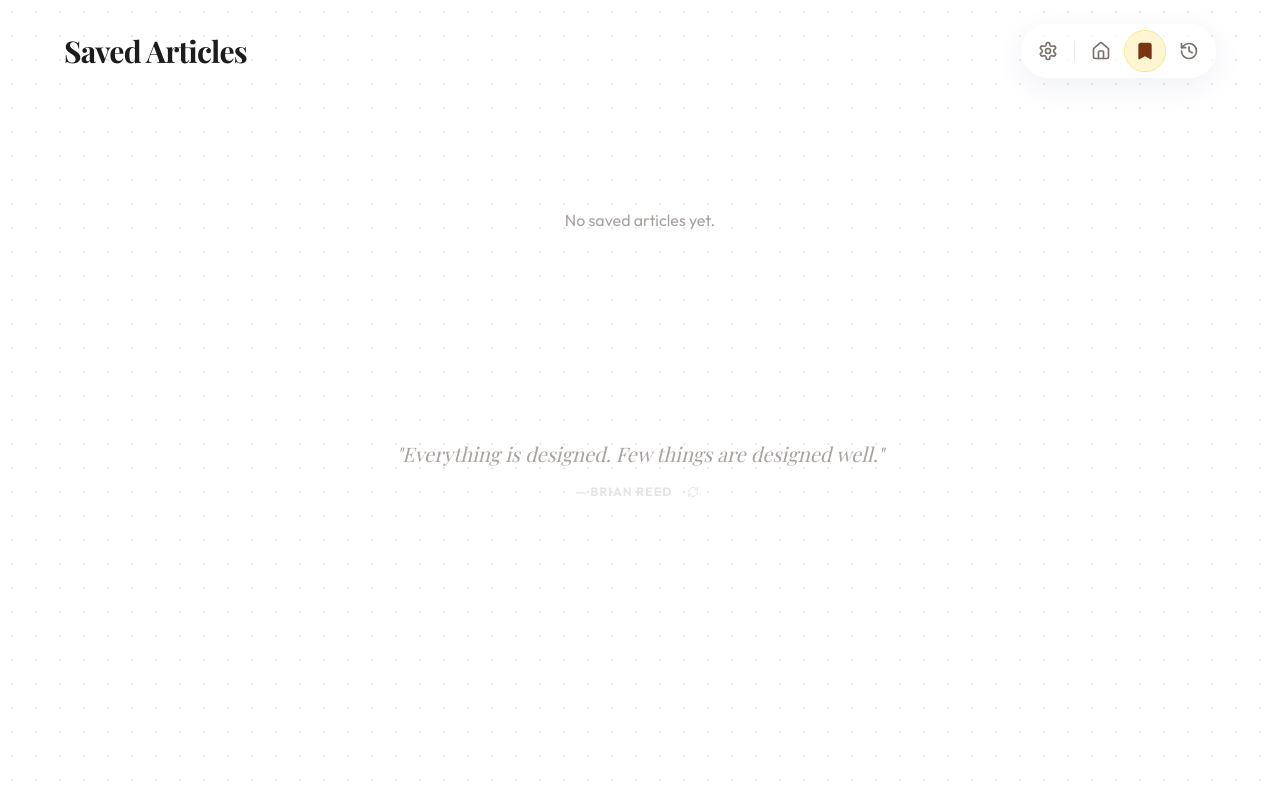
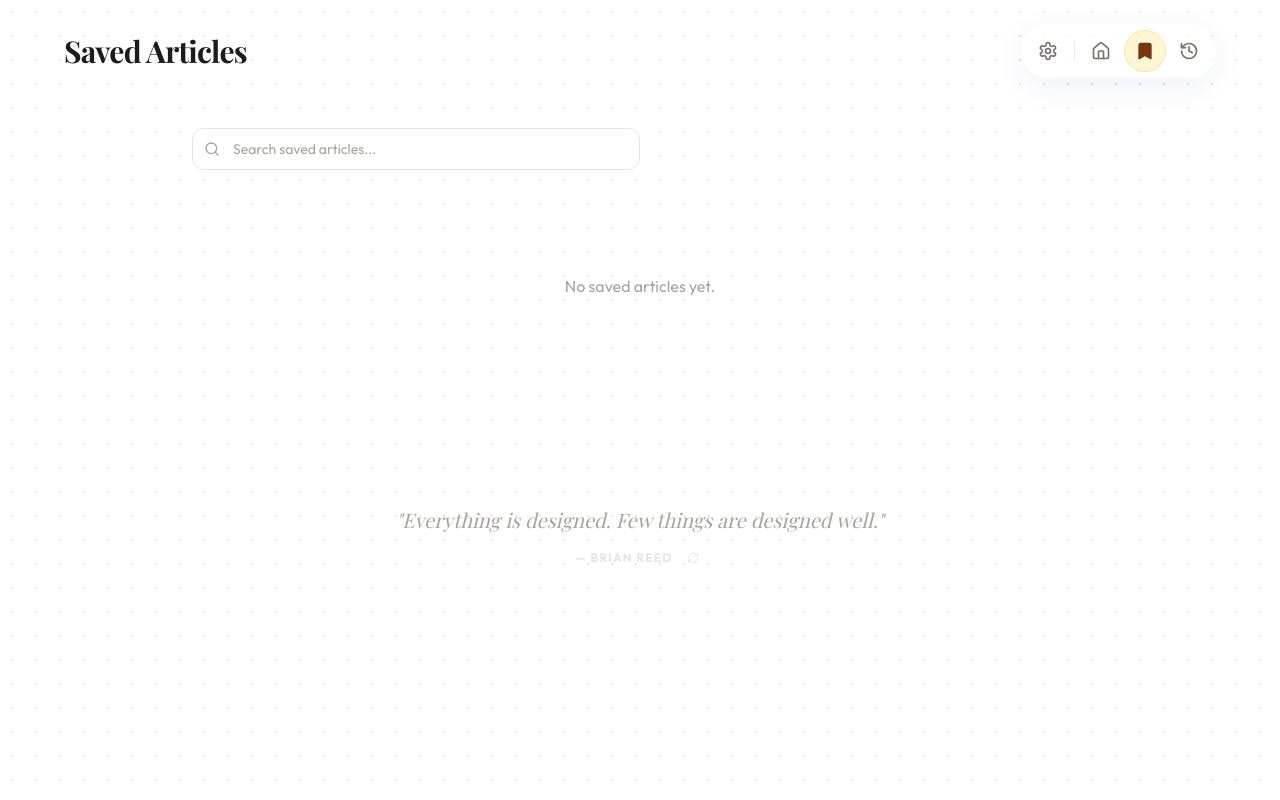
Before and after one commit to Satyamsnaik/Design-Digest, a React (Vite) app: page / in a window 1280 px wide. Both pictures are taken after a click on the button 1145 px from the left and 51 px from the top of the page. Built offline with nearby package versions, Linux system fonts and the light colour scheme.

Commit message:
fix: Improve API key handling and error messages
Refactor Gemini API key retrieval to prioritize session storage, providing a more flexible user experience. Update error messages to be more informative for API key configuration issues.

```diff
--- a/App.tsx
+++ b/App.tsx
@@ -1,11 +1,11 @@
-import React, { Component, useState, useEffect, ErrorInfo, ReactNode } from 'react';
+import React, { useState, useEffect, ErrorInfo, ReactNode } from 'react';
 import { DigestConfig, Article, DigestHistoryItem } from './types.ts';
 import DigestConfigurator from './components/DigestConfigurator.tsx';
 import ArticleCard from './components/ArticleCard.tsx';
 import UrlAnalyzer from './components/UrlAnalyzer.tsx';
 import SkeletonLoader from './components/SkeletonLoader.tsx';
 import ApiKeyInput from './components/ApiKeyInput.tsx';
-import { History, Bookmark, Home, AlertTriangle, Link, Tag, ChevronRight, Filter, RefreshCw, Key, ShieldCheck, Settings } from 'lucide-react';
+import { History, Bookmark, Home, AlertTriangle, Link, Tag, ChevronRight, Filter, RefreshCw, Key, ShieldCheck, Settings, Search, X } from 'lucide-react';
 import { FALLBACK_ARTICLES, DESIGN_QUOTES } from './constants.ts';
 
 // --- Error Boundary Component ---
@@ -18,15 +18,12 @@ interface ErrorBoundaryState {
   error: Error | null;
 }
 
-// Fix: Use React.Component to ensure props type inference works correctly
-class SimpleErrorBoundary extends Component<ErrorBoundaryProps, ErrorBoundaryState> {
-  constructor(props: ErrorBoundaryProps) {
-    super(props);
-    this.state = {
-      hasError: false,
-      error: null
-    };
-  }
+// Fix: Use React.Component directly to avoid type inference issues
+class SimpleErrorBoundary extends React.Component<ErrorBoundaryProps, ErrorBoundaryState> {
+  state: ErrorBoundaryState = {
+    hasError: false,
+    error: null
+  };
 
   static getDerivedStateFromError(error: Error): ErrorBoundaryState {
     return { hasError: true, error };
@@ -86,6 +83,9 @@ function AppContent() {
   const [showApiKeyModal, setShowApiKeyModal] = useState(false);
   const [showToast, setShowToast] = useState(false);
 
+  // Search State
+  const [searchQuery, setSearchQuery] = useState('');
+
   const [config, setConfig] = useState<DigestConfig>({
     level: 'Mid-Level',
     topics: ['Random/Surprise Me'],
@@ -121,6 +121,11 @@ function AppContent() {
     localStorage.setItem('ddd_disliked', JSON.stringify(dislikedArticles));
   }, [history, savedArticles, likedArticles, dislikedArticles]);
 
+  // Reset search when view changes
+  useEffect(() => {
+    setSearchQuery('');
+  }, [view]);
+
   const nextQuote = () => {
     setQuoteIndex(prev => {
       let next = Math.floor(Math.random() * DESIGN_QUOTES.length);
@@ -150,9 +155,8 @@ function AppContent() {
   };
 
   const handleGenerateDigest = async () => {
-    // Validate Key
+    // Validate Key existence
     if (!getActiveKey()) {
-        alert("Please set your Gemini API Key first.");
         setShowApiKeyModal(true);
         return;
     }
@@ -191,9 +195,8 @@ function AppContent() {
   };
 
   const handleAnalyzeUrl = async (url: string) => {
-    // Validate Key
+    // Validate Key existence
     if (!getActiveKey()) {
-        alert("Please set your Gemini API Key first.");
         setShowApiKeyModal(true);
         return;
     }
@@ -238,6 +241,32 @@ function AppContent() {
     setDislikedArticles(prev => prev.filter(a => a.url !== article.url));
     if (rating === 'up') setLikedArticles(prev => [article, ...prev]);
     else if (rating === 'down') setDislikedArticles(prev => [article, ...prev]);
+  };
+
+  const getFilteredSavedArticles = () => {
+    if (!searchQuery) return savedArticles;
+    const lower = searchQuery.toLowerCase();
+    return savedArticles.filter(a =>
+        a.title.toLowerCase().includes(lower) ||
+        a.summary.some(s => s.toLowerCase().includes(lower)) ||
+        a.category.toLowerCase().includes(lower)
+    );
+  };
+
+  const getFilteredHistory = () => {
+    if (!searchQuery) return history;
+    const lower = searchQuery.toLowerCase();
+    return history.filter(item => {
+        // Search in config level/topics
+        if (item.config.level.toLowerCase().includes(lower)) return true;
+        if (item.config.topics.some(t => t.toLowerCase().includes(lower))) return true;
+
+        // Search in articles
+        return item.articles.some(a =>
+            a.title.toLowerCase().includes(lower) ||
+            a.summary.some(s => s.toLowerCase().includes(lower))
+        );
+    });
   };
 
   const renderNavBar = () => (
@@ -310,6 +339,29 @@ function AppContent() {
         </div>
       </div>
     </nav>
+  );
+
+  const renderSearch = () => (
+    <div className="mb-6 relative max-w-md animate-in fade-in slide-in-from-top-2 duration-300">
+         <div className="absolute inset-y-0 left-0 pl-3 flex items-center pointer-events-none">
+           <Search className="h-4 w-4 text-stone-400" />
+         </div>
+         <input
+           type="text"
+           className="block w-full pl-10 pr-10 py-2.5 border border-stone-200 rounded-xl leading-5 bg-white placeholder-stone-400 focus:outline-none focus:ring-2 focus:ring-stone-100 focus:border-stone-400 sm:text-sm transition-all"
+           placeholder={`Search ${view === 'saved' ? 'saved articles' : 'history'}...`}
+           value={searchQuery}
+           onChange={(e) => setSearchQuery(e.target.value)}
+         />
+         {searchQuery && (
+            <button
+               onClick={() => setSearchQuery('')}
+               className="absolute inset-y-0 right-0 pr-3 flex items-center text-stone-400 hover:text-charcoal cursor-pointer"
+            >
+               <X className="h-4 w-4" />
+            </button>
+         )}
+    </div>
   );
 
   return (
@@ -387,20 +439,31 @@ function AppContent() {
         {(view === 'saved' || view === 'history') && (
            <div className="animate-in fade-in duration-300 max-w-4xl mx-auto">
 
+             {/* Search Bar - Removed condition so it is always visible on these pages */}
+             {renderSearch()}
+
              {view === 'saved' && (
                <div className="grid grid-cols-1 lg:grid-cols-2 gap-6 md:gap-8 pb-20">
-                 {savedArticles.length === 0 ? <p className="col-span-full text-center py-20 text-stone-400">No saved articles yet.</p> :
-                   savedArticles.map(article => (
+                 {getFilteredSavedArticles().length === 0 ? (
+                    <p className="col-span-full text-center py-20 text-stone-400">
+                        {savedArticles.length === 0 ? "No saved articles yet." : "No matching articles found."}
+                    </p>
+                 ) : (
+                   getFilteredSavedArticles().map(article => (
                      <ArticleCard key={article.url} article={article} isSaved={true} onToggleSave={handleToggleSave} onRate={handleRate} />
                    ))
-                 }
+                 )}
                </div>
              )}
 
              {view === 'history' && (
                 <div className="space-y-4 md:space-y-6 pb-20">
-                  {history.length === 0 ? <p className="text-center py-20 text-stone-400">History is empty.</p> :
-                    history.map(item => (
+                  {getFilteredHistory().length === 0 ? (
+                      <p className="text-center py-20 text-stone-400">
+                          {history.length === 0 ? "History is empty." : "No matching history found."}
+                      </p>
+                  ) : (
+                    getFilteredHistory().map(item => (
                       <div
                         key={item.id}
                         onClick={() => {setArticles(item.articles); setView('result');}}
@@ -455,7 +518,7 @@ function AppContent() {
                         )}
                       </div>
                     ))
-                  }
+                  )}
                 </div>
              )}
            </div>
--- a/services/geminiService.ts
+++ b/services/geminiService.ts
@@ -5,6 +5,7 @@ import { FALLBACK_ARTICLES } from "../constants.ts";
 // Switched to Flash model for faster inference and tool use
 const MODEL_NAME = 'gemini-3-flash-preview';
 
+// Helper to retrieve key from Session Storage (User entered) or Env (Build time)
 const getApiKey = (): string => {
   if (typeof window !== "undefined") {
     const stored = sessionStorage.getItem("GEMINI_API_KEY");
@@ -48,6 +49,7 @@ const articleSchema = {
 
 export async function fetchLiveDigest(config: DigestConfig, prefs?: UserPreferences): Promise<Article[]> {
   const apiKey = getApiKey();
+
   if (!apiKey) {
     console.warn("No API Key found in environment variables or session storage.");
     // We return fallback here, but the UI should ideally prevent this call if no key exists.
@@ -103,8 +105,9 @@ export async function fetchLiveDigest(config: DigestConfig, prefs?: UserPreferen
 
 export async function analyzeUrl(url: string): Promise<Article> {
   const apiKey = getApiKey();
+
   if (!apiKey) {
-     throw new Error("No API Key found");
+     throw new Error("No API Key configured.");
   }
 
   const ai = new GoogleGenAI({ apiKey });
```
